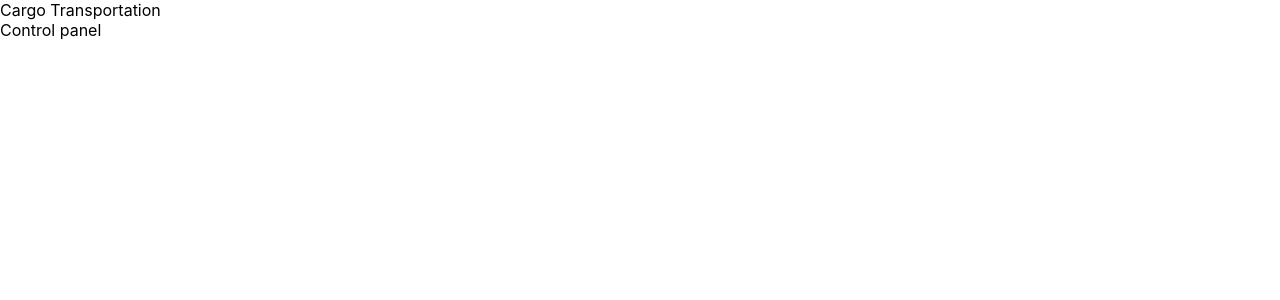
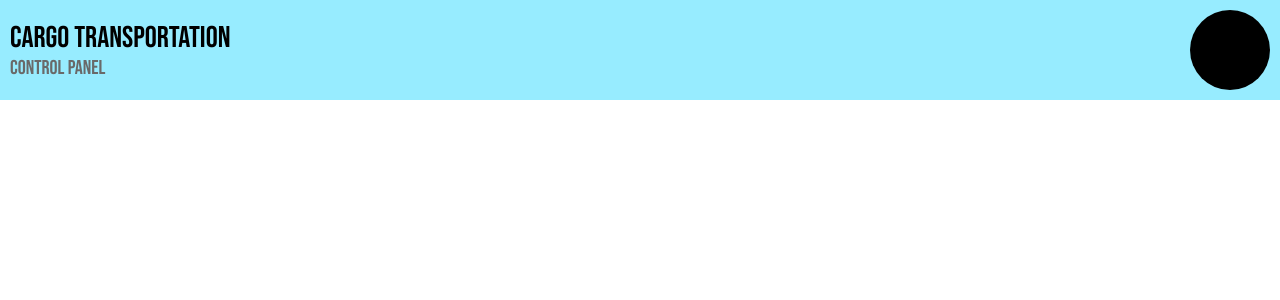
Before and after one commit to Hardelele/cargo-transportation, a React (Create React App) app in the folder frontend/: page /panel in a window 1280 px wide. Shown: the top 300 px of the page. Built offline with nearby package versions, Linux system fonts and the light colour scheme.

Commit message:
panel.css: add styles for header container

```diff
--- a/frontend/src/pages/css/panel.css
+++ b/frontend/src/pages/css/panel.css
@@ -1,8 +1,48 @@
 .panel__container {
     display: flex;
     flex-direction: column;
+    justify-content: center;
 }
 
 .header-panel {
+    display: flex;
+    flex-direction: row;
+    flex-grow: 1;
+    height: 100px;
+    background: #97ecff;
+}
 
+.header_logo {
+    display: flex;
+    flex-direction: column;
+    justify-content: center;
+    width: 400px;
+    padding-left: 10px;
 }
+
+.title-upper {
+    font-size: 30px;
+    font-family: 'Bebas Neue', cursive;
+}
+
+.title-bottom {
+    font-size: 20px;
+    font-family: 'Bebas Neue', cursive;
+    color: #696969;
+}
+
+.header_nav__container {
+    display: flex;
+    flex-direction: column;
+    flex-grow: 1;
+}
+
+.profile__container {
+    border-radius: 50%;
+    background-color: #000000;
+    width: 80px;
+    height: 80px;
+    float: right;
+    margin-top: 10px;
+    margin-right: 10px;
+}
```
